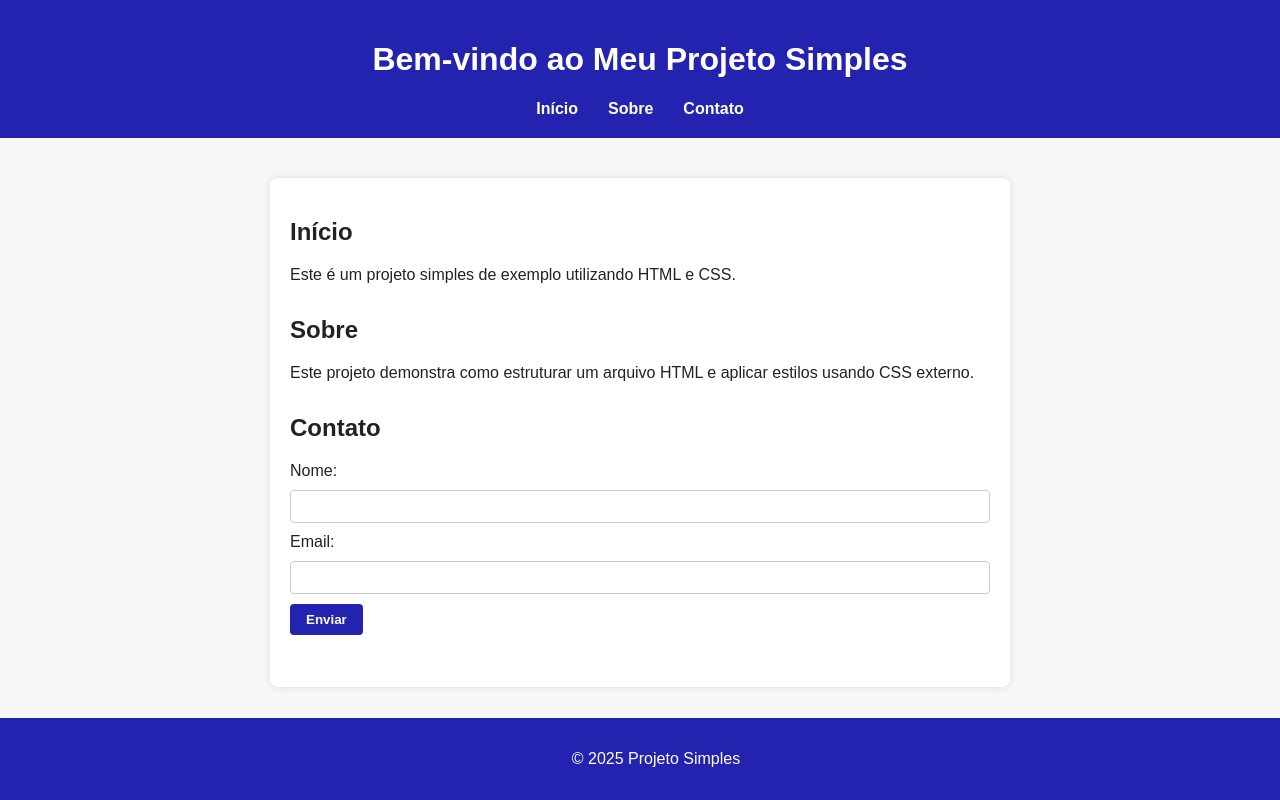
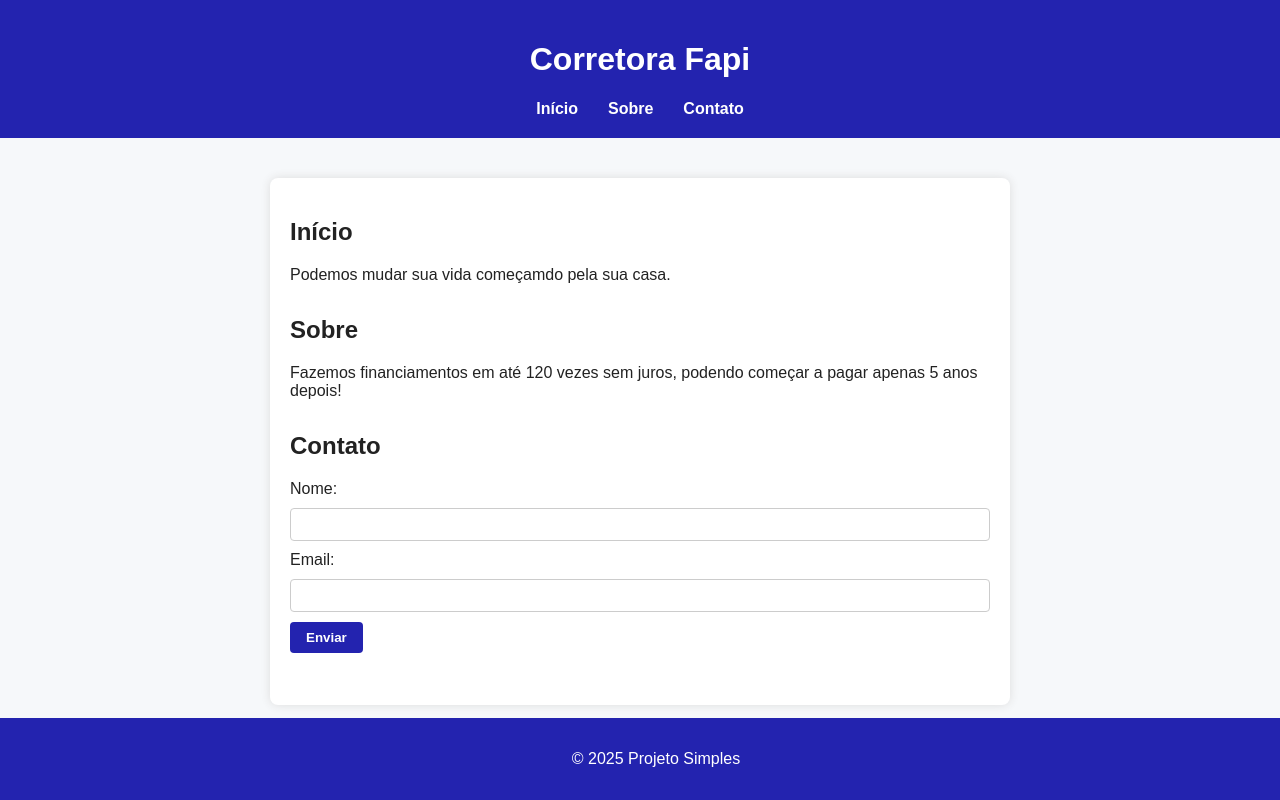
Before and after one commit to jose3474/ewef, a plain HTML site: page index.html in a window 1280 px wide. Drawn offline with Linux system fonts and the light colour scheme.

Commit message:
Update index.html

```diff
--- a/index.html
+++ b/index.html
@@ -7,7 +7,7 @@
 </head>
 <body>
     <header>
-        <h1>Bem-vindo ao Meu Projeto Simples</h1>
+        <h1>Corretora Fapi</h1>
         <nav>
             <ul>
                 <li><a href="#inicio">Início</a></li>
@@ -19,11 +19,11 @@
     <main>
         <section id="inicio">
             <h2>Início</h2>
-            <p>Este é um projeto simples de exemplo utilizando HTML e CSS.</p>
+            <p>Podemos mudar sua vida começamdo pela sua casa.</p>
         </section>
         <section id="sobre">
             <h2>Sobre</h2>
-            <p>Este projeto demonstra como estruturar um arquivo HTML e aplicar estilos usando CSS externo.</p>
+            <p>Fazemos financiamentos em até 120 vezes sem juros, podendo começar a pagar apenas 5 anos depois!</p>
         </section>
         <section id="contato">
             <h2>Contato</h2>
```
